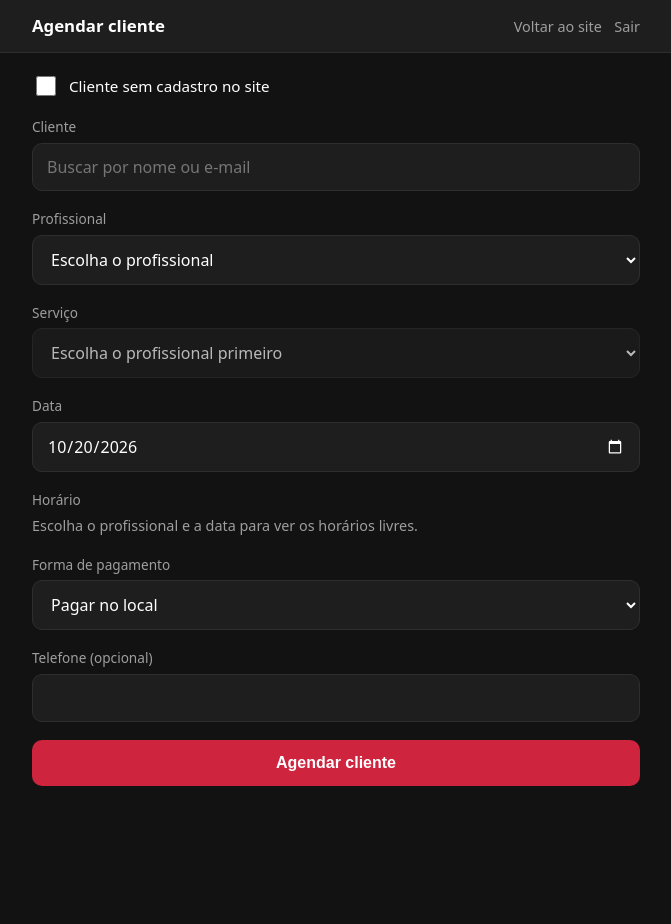
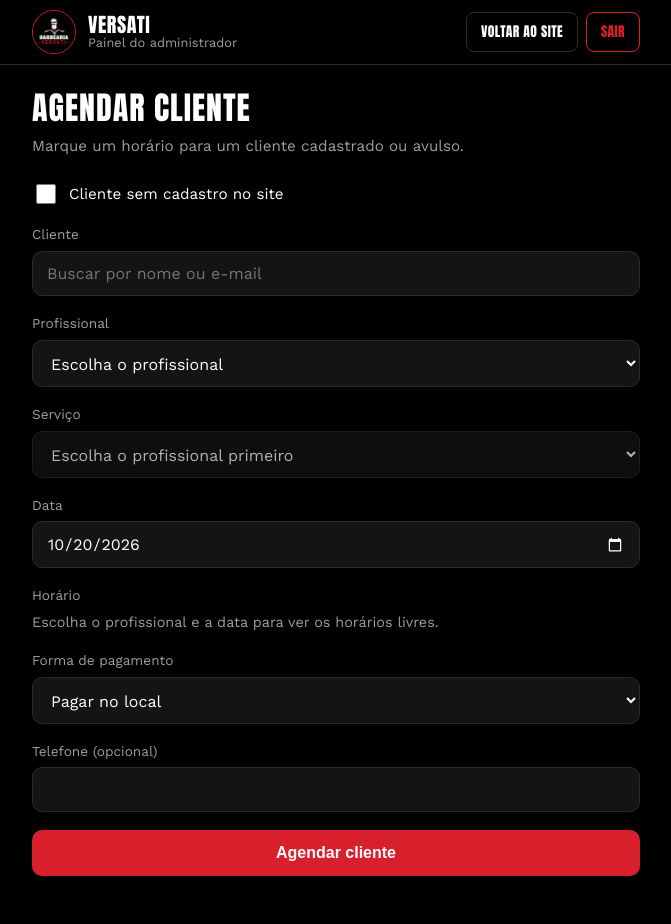
Before and after one commit to eduardogdantas/Barbearia-Versati, a Flask app: template templates/admin_agendar.html in a window 1280 px wide. Shown: the whole page, without its empty margins (304-975 px from the left). Before the commit the page ends 786 px from the top, so only its background shows below. Run offline with Flask 3, Linux system fonts and the light colour scheme; the template is opened without the code that fills it, so the values that code supplies are empty.

Commit message:
Admin agenda clientes pelo site

```diff
--- a/templates/admin_agendar.html
+++ b/templates/admin_agendar.html
@@ -5,15 +5,18 @@
   <meta name="viewport" content="width=device-width, initial-scale=1">
   <meta name="robots" content="noindex, nofollow">
   <title>Agendar cliente | Versati</title>
+  <link rel="icon" type="image/jpeg" href="{{ url_for('static', filename='img/Logo_Barbearia_Versati.jpeg') }}">
+  <link rel="preconnect" href="https://fonts.googleapis.com">
+  <link href="https://fonts.googleapis.com/css2?family=Anton&family=Work+Sans:wght@400;500;600;700&display=swap" rel="stylesheet">
   <style>
     :root {
-      --fundo: #121212;
-      --card: #1e1e1e;
-      --borda: #2e2e2e;
+      --fundo: #000000;
+      --card: #141414;
+      --borda: #2b2b2b;
       --texto: #ffffff;
       --texto-2: #9e9e9e;
-      --marca: #cf243e;
-      --marca-escura: #a81b31;
+      --marca: #d81f2c;
+      --marca-escura: #b3141f;
       --ok: #1f9d8a;
       --erro: #e5484d;
     }
@@ -22,25 +25,82 @@
       margin: 0;
       background: var(--fundo);
       color: var(--texto);
-      font-family: system-ui, -apple-system, "Segoe UI", Roboto, sans-serif;
+      font-family: "Work Sans", system-ui, -apple-system, "Segoe UI", sans-serif;
       line-height: 1.45;
     }
-    header {
-      background: var(--card);
+    .cabecalho {
+      position: sticky;
+      top: 0;
+      z-index: 10;
+      background: var(--fundo);
       border-bottom: 1px solid var(--borda);
     }
     .topo {
       max-width: 640px;
       margin: 0 auto;
-      padding: 14px 16px;
+      padding: 10px 16px;
       display: flex;
       align-items: center;
       justify-content: space-between;
       gap: 12px;
     }
-    .topo h1 { margin: 0; font-size: 1.05rem; font-weight: 700; }
-    .topo a { color: var(--texto-2); font-size: .9rem; text-decoration: none; }
-    .topo a:hover, .topo a:focus-visible { color: var(--texto); text-decoration: underline; }
+    .marca {
+      display: flex;
+      align-items: center;
+      gap: 12px;
+      text-decoration: none;
+      color: var(--texto);
+      min-width: 0;
+    }
+    .marca img {
+      width: 44px;
+      height: 44px;
+      border-radius: 50%;
+      border: 1px solid var(--marca);
+      object-fit: cover;
+      flex-shrink: 0;
+    }
+    .marca-texto { display: flex; flex-direction: column; line-height: 1.15; min-width: 0; }
+    .marca-texto strong {
+      font-family: "Anton", sans-serif;
+      font-weight: 400;
+      font-size: 1.25rem;
+      letter-spacing: .03em;
+      text-transform: uppercase;
+    }
+    .marca-texto small { color: var(--texto-2); font-size: .8rem; }
+    .acoes { display: flex; align-items: center; gap: 8px; }
+    .btn-nav {
+      font-family: "Anton", sans-serif;
+      font-size: .85rem;
+      letter-spacing: .03em;
+      text-transform: uppercase;
+      text-decoration: none;
+      color: var(--texto);
+      border: 1px solid var(--borda);
+      border-radius: 8px;
+      padding: 9px 14px;
+      transition: border-color .15s;
+      white-space: nowrap;
+    }
+    .btn-nav:hover, .btn-nav:focus-visible { border-color: var(--texto); }
+    .btn-nav.sair { color: var(--marca); border-color: var(--marca); }
+    .btn-nav.sair:hover, .btn-nav.sair:focus-visible { background: var(--marca); color: #fff; }
+    .titulo-pagina {
+      font-family: "Anton", sans-serif;
+      font-weight: 400;
+      font-size: 2rem;
+      letter-spacing: .03em;
+      text-transform: uppercase;
+      margin: 0 0 4px;
+    }
+    .subtitulo { color: var(--texto-2); margin: 0 0 24px; font-size: .95rem; }
+    @media (max-width: 460px) {
+      .marca-texto small { display: none; }
+      .btn-nav { padding: 8px 10px; font-size: .8rem; }
+      .titulo-pagina { font-size: 1.7rem; }
+    }
+
     main { max-width: 640px; margin: 0 auto; padding: 20px 16px 48px; }
     .campo { margin-bottom: 18px; }
     label, .rotulo { display: block; font-size: .85rem; color: var(--texto-2); margin-bottom: 6px; }
@@ -133,14 +193,26 @@
   </style>
 </head>
 <body>
-  <header>
+  <header class="cabecalho">
     <div class="topo">
-      <h1>Agendar cliente</h1>
-      <span><a href="{{ url_for('home') }}">Voltar ao site</a> &nbsp; <a href="{{ url_for('sair') }}">Sair</a></span>
+      <a class="marca" href="{{ url_for('home') }}">
+        <img src="{{ url_for('static', filename='img/logo_versati.jpeg') }}" alt="Barbearia Versati">
+        <span class="marca-texto">
+          <strong>Versati</strong>
+          <small>Painel do administrador</small>
+        </span>
+      </a>
+      <nav class="acoes" aria-label="Navegação">
+        <a class="btn-nav" href="{{ url_for('home') }}">Voltar ao site</a>
+        <a class="btn-nav sair" href="{{ url_for('sair') }}">Sair</a>
+      </nav>
     </div>
   </header>
 
   <main>
+    <h1 class="titulo-pagina">Agendar cliente</h1>
+    <p class="subtitulo">Marque um horário para um cliente cadastrado ou avulso.</p>
+
     <div id="aviso" role="status" hidden></div>
 
     <div class="troca">
```
